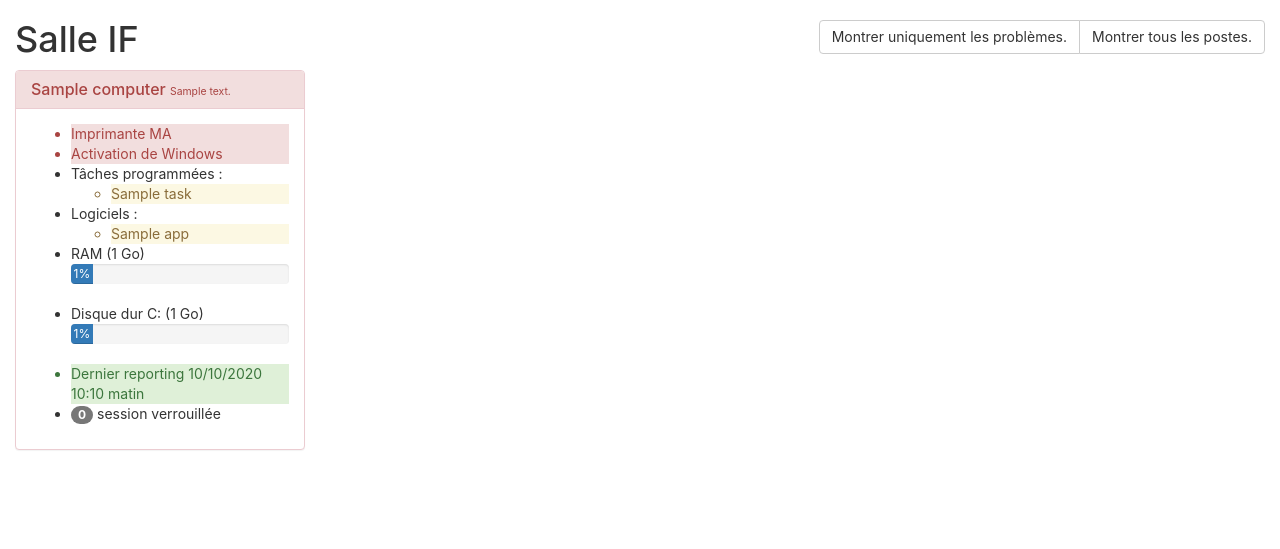
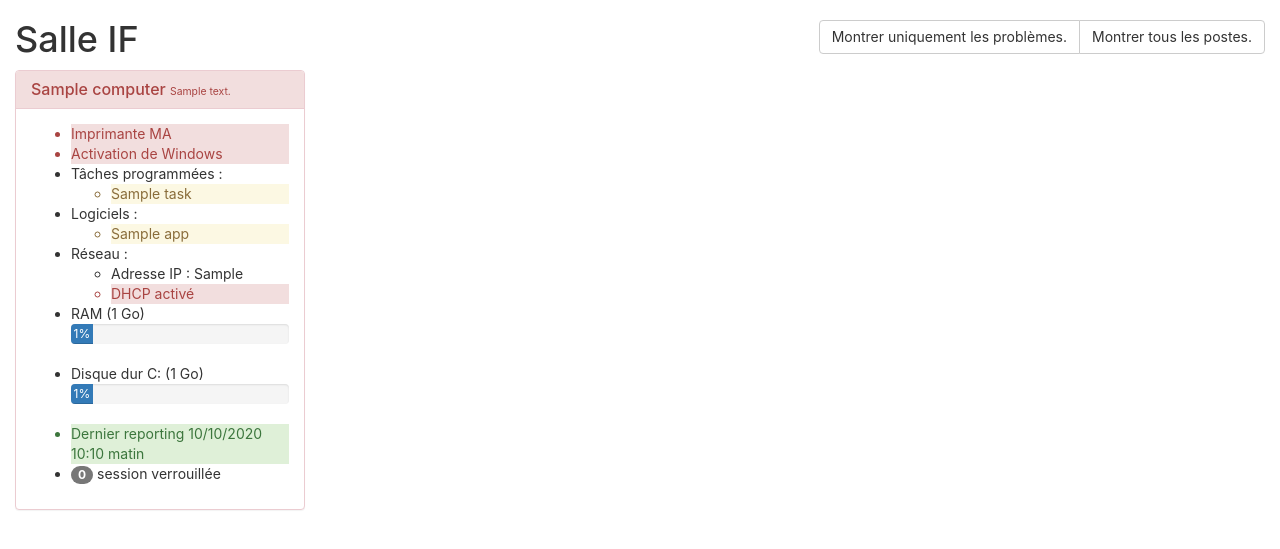
Before and after one commit to BdEINSALyon/dashboard, a Django app: template board/templates/board/computer.html in a window 1280 px wide. Shown: the top 549 px of the page. Run offline with Django 3.2, Linux system fonts and the light colour scheme; the template is opened without the code that fills it: most values are stand-ins (such as "Sample title", 1, 10 or a date in 2020); data that the repository does not hold is empty; some libraries are stand-ins or nearby versions.

Commit message:
Check DHCP and display IP

```diff
--- a/board/models.py
+++ b/board/models.py
@@ -85,11 +85,12 @@ class Computer(models.Model):
         activated = status.get('windows_activation')
         apps = status.get('apps')
         tasks = status.get('tasks')
+        network = status.get('network')
 
-        if not (printer and activated and apps and tasks):
+        if not (printer and activated and apps and tasks and network):
             return False
 
-        return mandatory_is_ok(apps) and mandatory_is_ok(tasks)
+        return network.get('dhcp') and mandatory_is_ok(apps) and mandatory_is_ok(tasks)
 
 
 def mandatory_is_ok(lst):
--- a/board/templates/board/computer.html
+++ b/board/templates/board/computer.html
@@ -72,6 +72,14 @@
                                         {% endfor %}
                                     </ul>
                                 </li>
+                                {% if status.network %}
+                                    <li>Réseau :
+                                        <ul>
+                                            <li>Adresse IP : {{ status.network.ip }}</li>
+                                            <li class="{% if status.network.dhcp %}text-success bg-success{% else %}text-danger bg-danger{% endif %}">DHCP activé</li>
+                                        </ul>
+                                    </li>
+                                {% endif %}
                                 <li>RAM ({{ computer.total_ram }} Go)
                                     <div class="progress">
                                         <div class="progress-bar progress-bar-{{ computer.get_ram_color }}"
```
